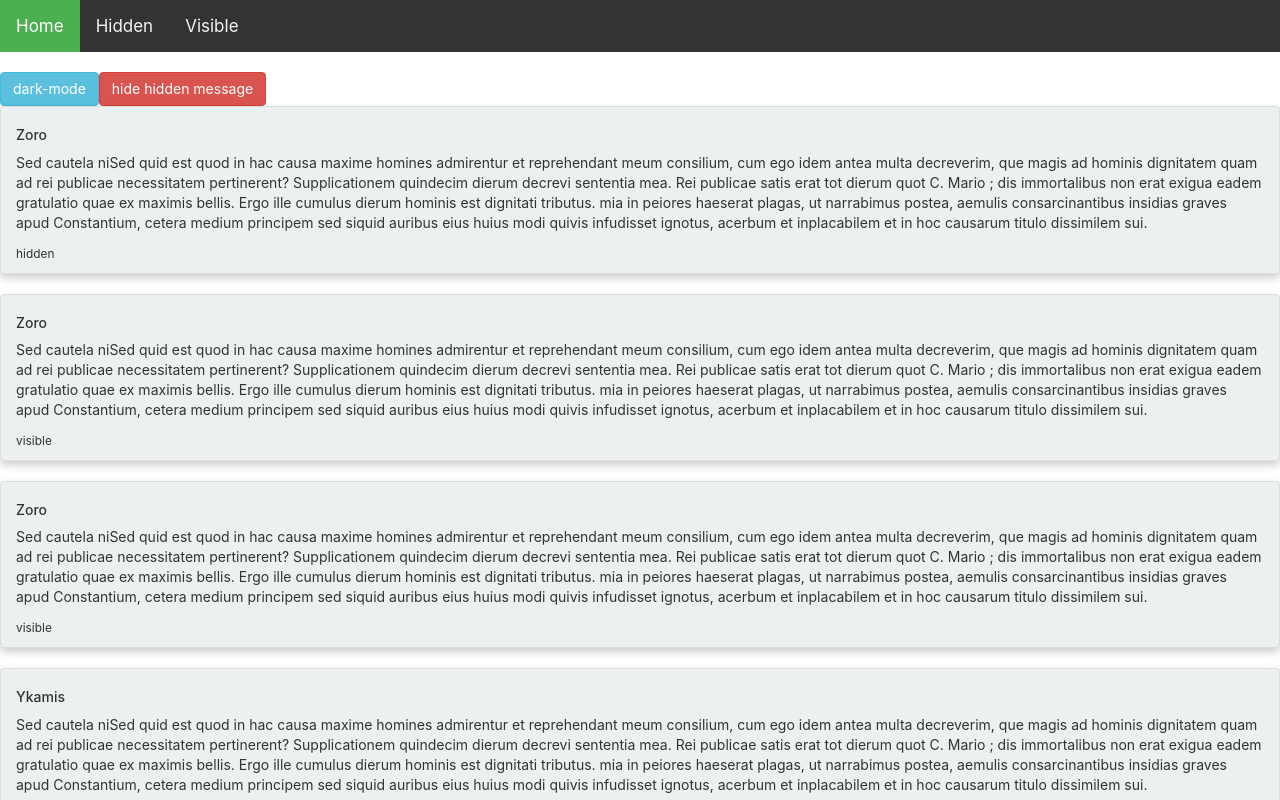
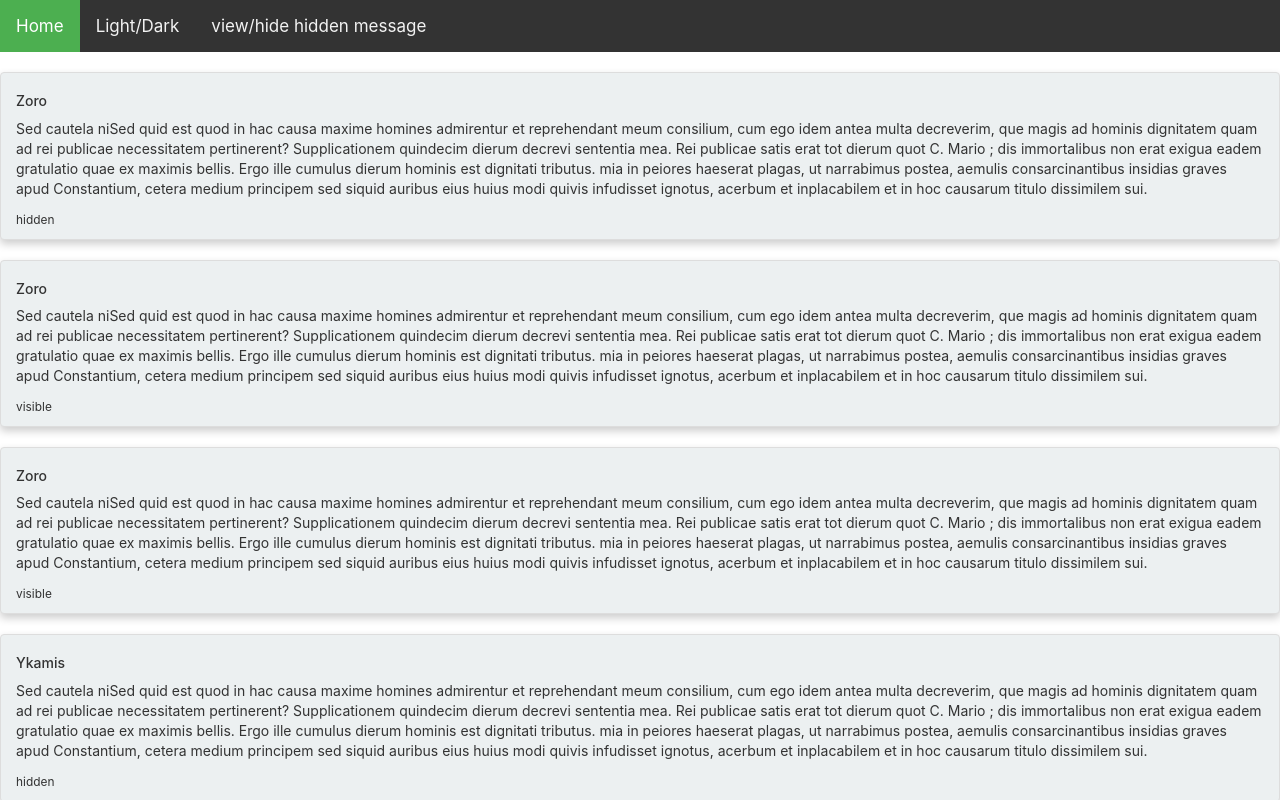
Before and after one commit to Yaya-k/ReactLearning, a React (Create React App) app: page / in a window 1280 px wide. Shown: the top 800 px of the page. Built offline with nearby package versions, Linux system fonts and the light colour scheme.

Commit message:
fixe navBar

```diff
--- a/src/App.js
+++ b/src/App.js
@@ -5,8 +5,12 @@ import Message from "./Message";
 import NavBar from "./NavBar";
 
 class App extends Component {
-    constructor() {
-        super();
+    constructor(props) {
+        super(props);
+        this.setLight_mode = this.setLight_mode.bind(this);
+        this.hideMessage = this.hideMessage.bind(this);
+
+
         this.state= {isLight_mode: true, hideMessagesArehidden: false}
 
 
@@ -34,21 +38,29 @@ class App extends Component {
         return result
     }
 
+    setLight_mode(){
+        this.setState({isLight_mode:!this.state.isLight_mode})
+
+    }
+    hideMessage(){
+        this.setState({hideMessagesArehidden:!this.state.hideMessagesArehidden})
+
+    }
+
+
 
     render() {
 
     return (
 
         <div className={this.state.isLight_mode ? "light-mode":"dark-mode"}>
-            <NavBar/>
-            <button type="button" className="btn btn-info"
-                    onClick= {() => this.setState({isLight_mode:!this.state.isLight_mode})}>
-                {this.state.isLight_mode ? "dark-mode":"light-mode"}
-            </button>
-            <button type="button" className="btn btn-danger"
+            <NavBar setLight_mode={this.setLight_mode} hideMessage={this.hideMessage} />
+
+
+         {/*   <button type="button" className="btn btn-danger"
                     onClick= {() => this.setState({hideMessagesArehidden:!this.state.hideMessagesArehidden})}>
                 {this.state.hideMessagesArehidden ? "Show hidden message":"hide hidden message"}
-            </button>
+            </button>*/}
 
             {this.messages.map(({txt,prt,user})=>(
                 <Message userName={user} porter={prt} texte={
--- a/src/NavBar.js
+++ b/src/NavBar.js
@@ -1,17 +1,14 @@
 import React from 'react';
 import './navBar.css';
 
-function toto() {
 
 
-
-}
-
-const NavBar=()=> (
+const NavBar=(props1)=> (
     <div className="topnav">
         <a className="active" >Home</a>
-        <a onClick={toto}>Hidden</a>
-        <a onClick={toto}>Visible</a>
+        <a onClick={() => props1.setLight_mode()}>Light/Dark</a>
+        <a onClick={() => props1.hideMessage()}>view/hide hidden message</a>
+
     </div>
 );
 
```
